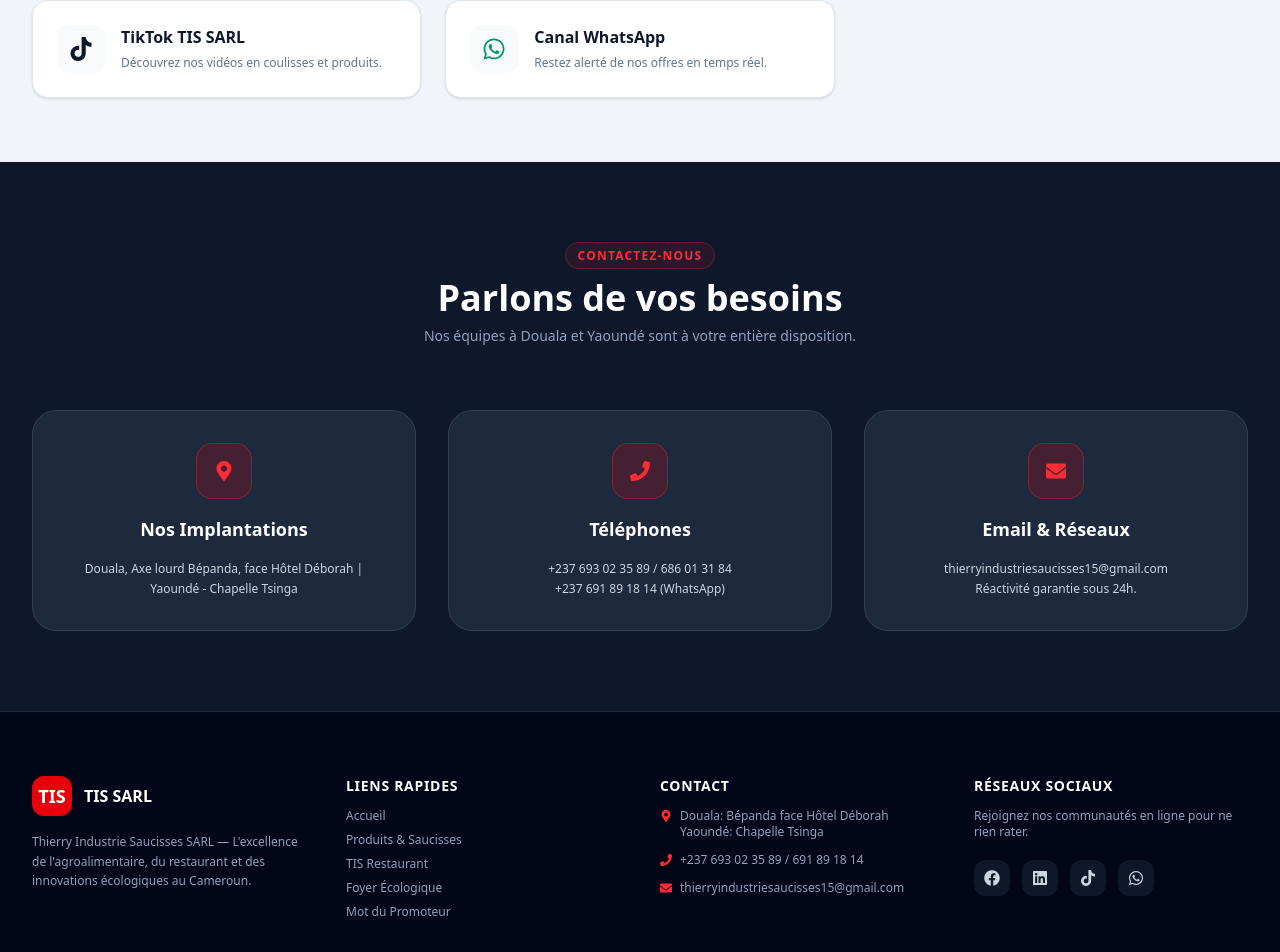
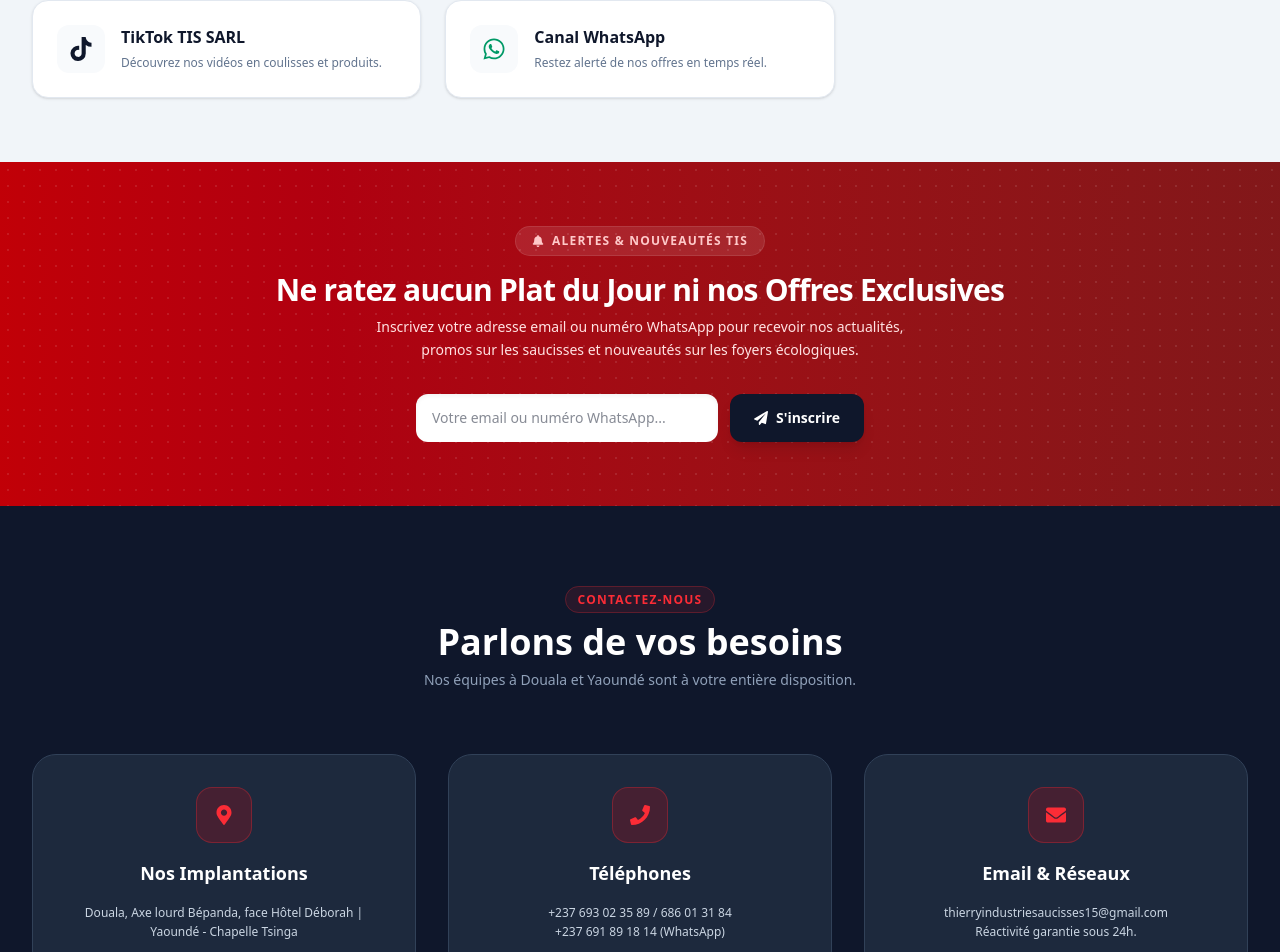
Before and after one commit to bellapptech/tisapp, a Next.js app: page / in a window 1280 px wide. Shown: the part 8198-9150 px from the top of the page. Built offline with nearby package versions, Linux system fonts and the light colour scheme.

Commit message:
newletter

```diff
--- a/app/page.tsx
+++ b/app/page.tsx
@@ -1,6 +1,7 @@
 'use client';
 import Footer from '@/components/Footer';
 import WhatsAppFloat from '@/components/WhatsAppFloat';
+import NewsletterBox from '@/components/NewsletterBox';
 import React, { useState, useEffect, useRef } from 'react';
 import {
   FaWhatsapp, FaPhone, FaEnvelope, FaMapMarkerAlt, FaSearch,
@@ -1074,6 +1075,7 @@
 
       {/* SOCIAL HUB SECTION */}
       <SocialHub />
+      <NewsletterBox/>
 
       {/* CONTACT SECTION */}
       <section id="contact" className="py-20 bg-slate-900 text-white">
--- /dev/null
+++ b/components/NewsletterBox.tsx
@@ -0,0 +1,62 @@
+'use client';
+import React, { useState } from 'react';
+import { FaPaperPlane, FaCheckCircle, FaBell } from 'react-icons/fa';
+
+export default function NewsletterBox() {
+  const [contact, setContact] = useState('');
+  const [submitted, setSubmitted] = useState(false);
+
+  const handleSubmit = (e: React.FormEvent) => {
+    e.preventDefault();
+    if (contact.trim()) {
+      setSubmitted(true);
+      // Here you can handle API submission or redirection to WhatsApp with the contact info
+    }
+  };
+
+  return (
+    <section className="py-16 bg-gradient-to-r from-red-700 to-red-900 text-white relative overflow-hidden">
+      {/* Background Pattern */}
+      <div className="absolute inset-0 opacity-10 bg-[radial-gradient(#fff_1px,transparent_1px)] [background-size:16px_16px]"></div>
+
+      <div className="max-w-4xl mx-auto px-4 sm:px-8 relative z-10 text-center">
+        <div className="inline-flex items-center gap-2 bg-white/10 text-red-200 font-bold text-xs uppercase tracking-widest px-4 py-1.5 rounded-full mb-4 border border-white/10">
+          <FaBell /> Alertes & Nouveautés TIS
+        </div>
+
+        <h2 className="text-2xl sm:text-3xl font-black tracking-tight">
+          Ne ratez aucun Plat du Jour ni nos Offres Exclusives
+        </h2>
+        <p className="text-red-100 text-xs sm:text-sm mt-2 max-w-xl mx-auto leading-relaxed">
+          Inscrivez votre adresse email ou numéro WhatsApp pour recevoir nos actualités, promos sur les saucisses et nouveautés sur les foyers écologiques.
+        </p>
+
+        {submitted ? (
+          <div className="mt-8 bg-white/10 backdrop-blur-md border border-white/20 rounded-2xl p-6 max-w-md mx-auto flex items-center justify-center gap-3 animate-fadeIn">
+            <FaCheckCircle className="text-emerald-400 text-2xl flex-shrink-0" />
+            <p className="text-white text-xs sm:text-sm font-semibold text-left">
+              Merci ! Votre inscription a bien été prise en compte. Vous recevrez bientôt nos actualités TIS.
+            </p>
+          </div>
+        ) : (
+          <form onSubmit={handleSubmit} className="mt-8 max-w-md mx-auto flex flex-col sm:flex-row gap-3">
+            <input
+              type="text"
+              required
+              placeholder="Votre email ou numéro WhatsApp..."
+              value={contact}
+              onChange={(e) => setContact(e.target.value)}
+              className="flex-1 bg-white text-slate-900 px-4 py-3.5 rounded-xl text-xs sm:text-sm focus:outline-none focus:ring-2 focus:ring-red-400 shadow-inner"
+            />
+            <button
+              type="submit"
+              className="bg-slate-900 hover:bg-slate-950 text-white font-bold text-xs sm:text-sm px-6 py-3.5 rounded-xl shadow-lg transition-all flex items-center justify-center gap-2 whitespace-nowrap"
+            >
+              <FaPaperPlane /> S'inscrire
+            </button>
+          </form>
+        )}
+      </div>
+    </section>
+  );
+}
```
